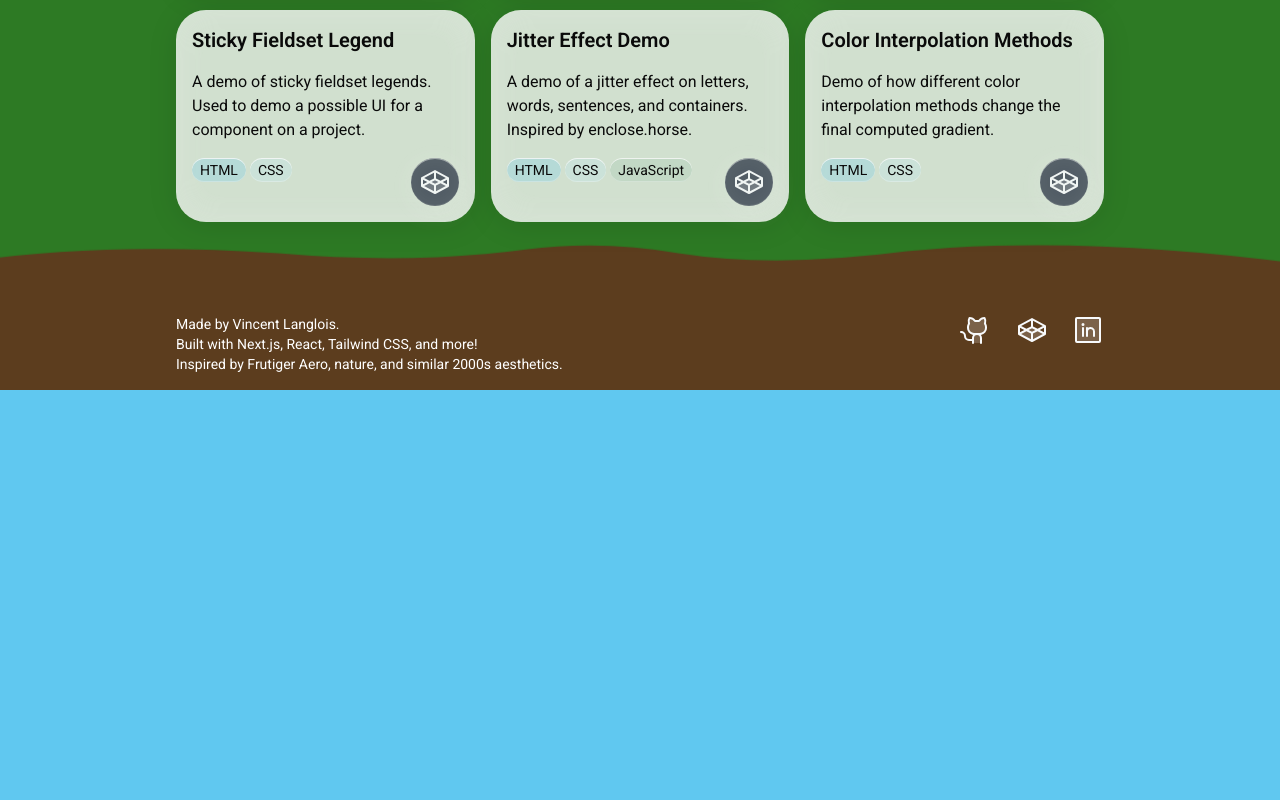
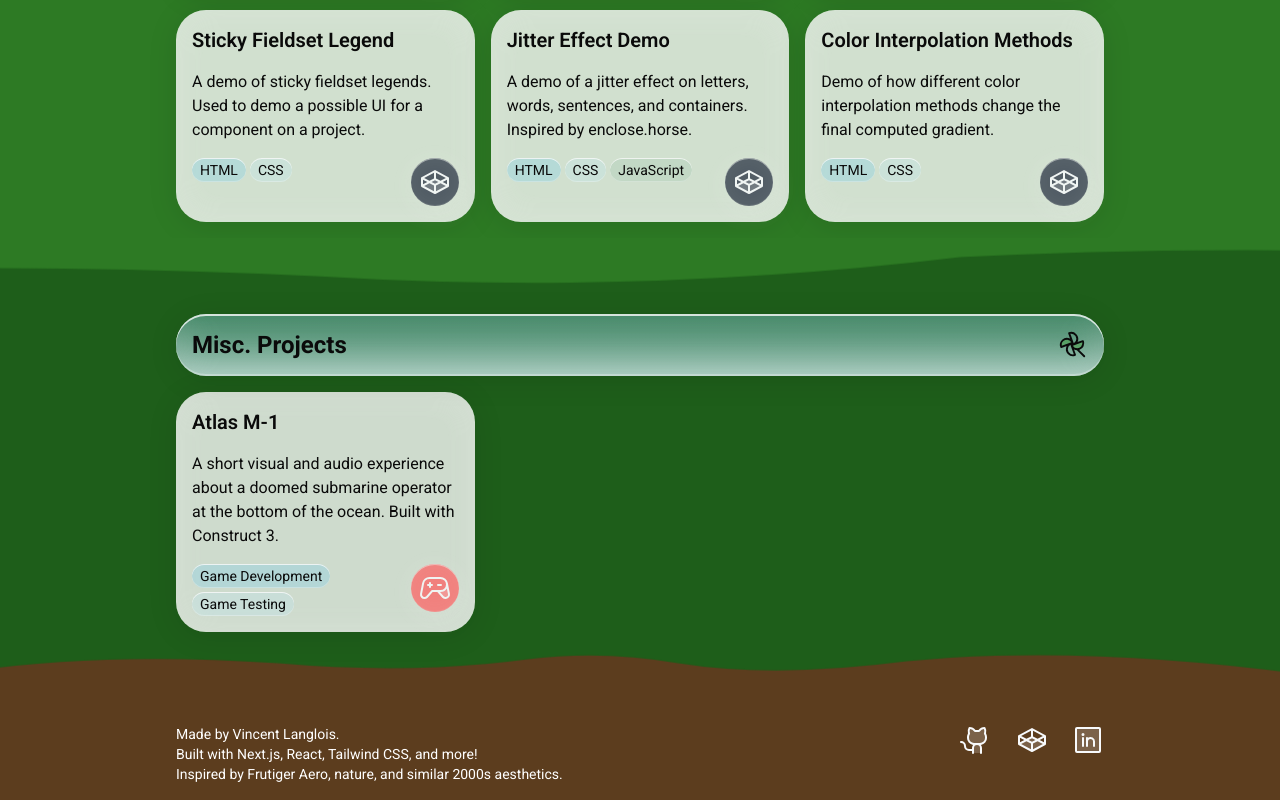
Before and after one commit to vtlanglois/portfolio-v2, a Next.js app: page /projects in a window 1280 px wide. Shown: the part 1234-2034 px from the top of the page. Before the commit the page ends 1624 px from the top, so only its background shows below. Built offline with nearby package versions, Linux system fonts and the light colour scheme.

Commit message:
feat: add misc project section

```diff
--- a/src/app/projects/page.tsx
+++ b/src/app/projects/page.tsx
@@ -2,6 +2,7 @@ import ProjectsGrid from "@/components/sections/GitHubProjectsGrid";
 import Card from "@/components/ui/Card";
 import Hero from "@/components/ui/Hero";
 import CodepenProjectsGrid from "@/components/sections/CodepenProjectsGrid";
+import MiscProjectsGrid from "@/components/sections/MiscProjectsGrid";
 import Stack from "@/components/ui/Stack";
 
 export default function ProjectsPage() {
@@ -22,6 +23,7 @@ export default function ProjectsPage() {
       </Hero>
       <ProjectsGrid />
       <CodepenProjectsGrid />
+      <MiscProjectsGrid />
     </>
   );
 }
--- /dev/null
+++ b/src/components/sections/MiscProjectsGrid.tsx
@@ -0,0 +1,42 @@
+import { PinwheelIcon } from "@phosphor-icons/react/dist/ssr";
+import { miscellaneousProjects } from "@/data/projects";
+import { ProjectItem } from "@/types/projectTypes";
+import Card from "../ui/Card";
+import Container from "../ui/Container";
+import ProjectCard from "../ui/ProjectCard";
+import Section, { SectionDivider } from "../ui/Section";
+import Stack from "../ui/Stack";
+
+export default function MiscProjectsGrid() {
+  return (
+    <Section id="miscellaneous-projects" sectionNumber={3}>
+      <SectionDivider />
+      <Container>
+        <Stack>
+          <Card
+            variation="heading"
+            className="flex flex-row flex-wrap items-center justify-between"
+          >
+            <h2 className="text-2xl font-bold leading-none">
+              Misc. Projects
+            </h2>
+            <PinwheelIcon size={30} weight="duotone" />
+          </Card>
+          <div className="grid grid-rows-1 lg:grid-cols-3 gap-4">
+            {miscellaneousProjects.map((project: ProjectItem) => (
+              <ProjectCard
+                key={project.id}
+                title={project.name}
+                summary={project.summary}
+                tags={project.tags}
+                link={project.externalUrl}
+                altText={project.linkAltText}
+                className="row-span-3 grid grid-rows-subgrid"
+              />
+            ))}
+          </div>
+        </Stack>
+      </Container>
+    </Section>
+  );
+}
--- /dev/null
+++ b/src/components/ui/ItchLink.tsx
@@ -0,0 +1,23 @@
+import { GameControllerIcon } from "@phosphor-icons/react/dist/ssr";
+import Orb from "./Orb";
+
+export default function ItchLink({
+  href,
+  alt,
+}: {
+  href: string;
+  alt: string;
+}) {
+  return (
+    <Orb
+      tag="a"
+      href={href}
+      target="_blank"
+      rel="noopener noreferrer"
+      className="bg-[#fa5c5c] text-slate-50 hover:bg-[#e94b4b]"
+      title={alt}
+    >
+      <GameControllerIcon size={32} weight="duotone" />
+    </Orb>
+  );
+}
--- a/src/components/ui/ProjectCard.tsx
+++ b/src/components/ui/ProjectCard.tsx
@@ -3,6 +3,7 @@ import Card from "./Card";
 import TagList from "./TagList";
 import GitHubLink from "./GitHubLink";
 import CodePenLink from "./CodePenLink";
+import ItchLink from "./ItchLink";
 
 export default function ProjectCard({
   title,
@@ -25,7 +26,9 @@ export default function ProjectCard({
       <p className="text-pretty">{summary}</p>
       <div className="flex items-start justify-between text-end">
         <TagList labelledBy="skills-tag-label" tags={tags} />
-        {link.includes("github") ? (
+        {link.includes("itch.io") ? (
+          <ItchLink href={link} alt={altText} />
+        ) : link.includes("github") ? (
           <GitHubLink href={link} alt={altText} />
         ) : (
           <CodePenLink href={link} alt={altText} />
--- a/src/data/projects.ts
+++ b/src/data/projects.ts
@@ -10,7 +10,7 @@ export const portfolioProject: ProjectItem = {
   linkAltText: "",
 };
 
-export const altasM1Project: ProjectItem = {
+export const atlasM1Project: ProjectItem = {
   id: "atlas-m-1",
   name: "Atlas M-1",
   summary:
@@ -149,9 +149,10 @@ export const codePenDemos: Array<ProjectItem> = [
   colorInterpolationMethodsDemo,
 ];
 
+export const miscellaneousProjects: Array<ProjectItem> = [atlasM1Project];
+
 const projects: Array<ProjectItem> = [
   // portfolioProject,
-  // altasM1Project,
   pybotProject,
   youtubeKidControllerProject,
   oledMatrixDisplayDemoProject,
```
